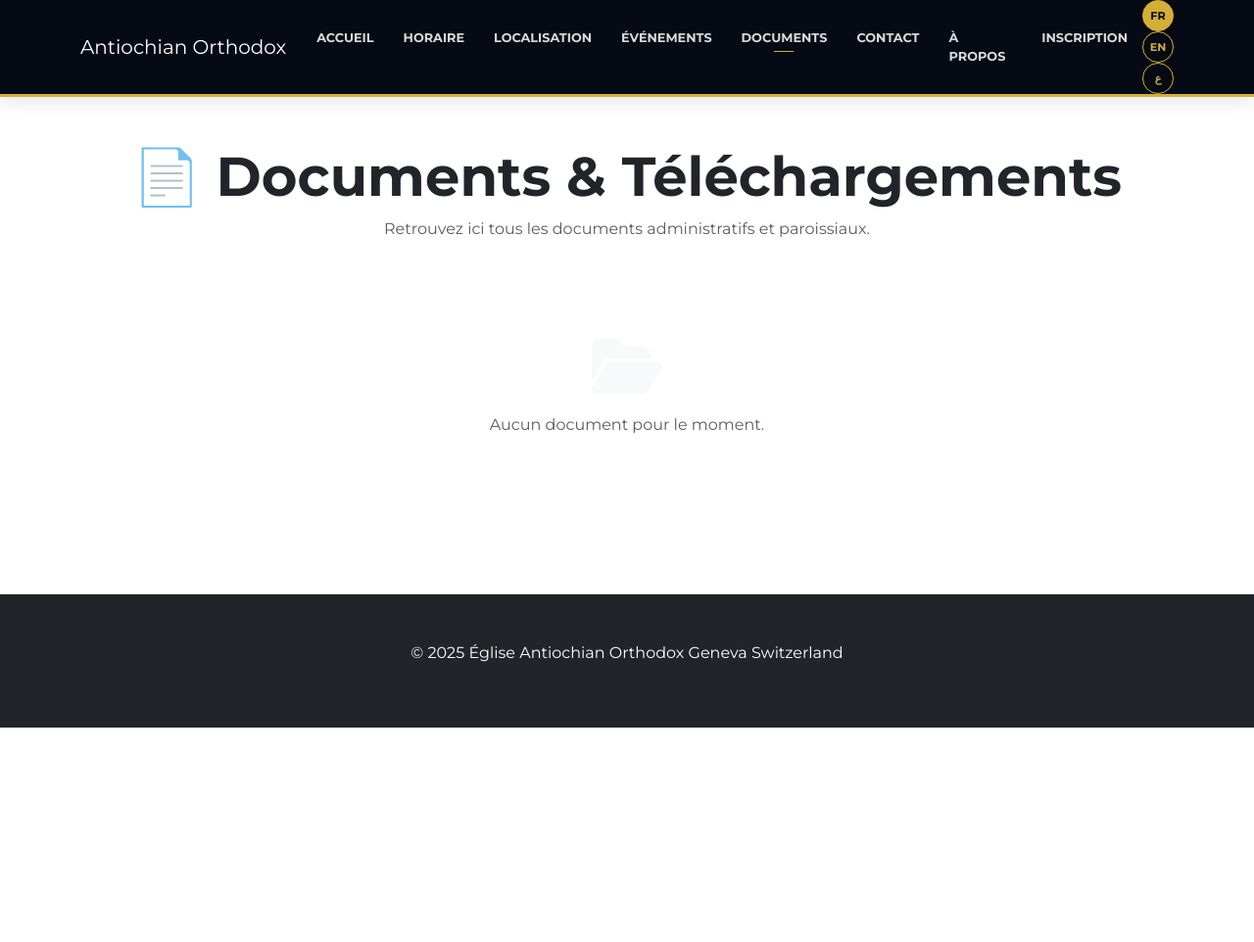
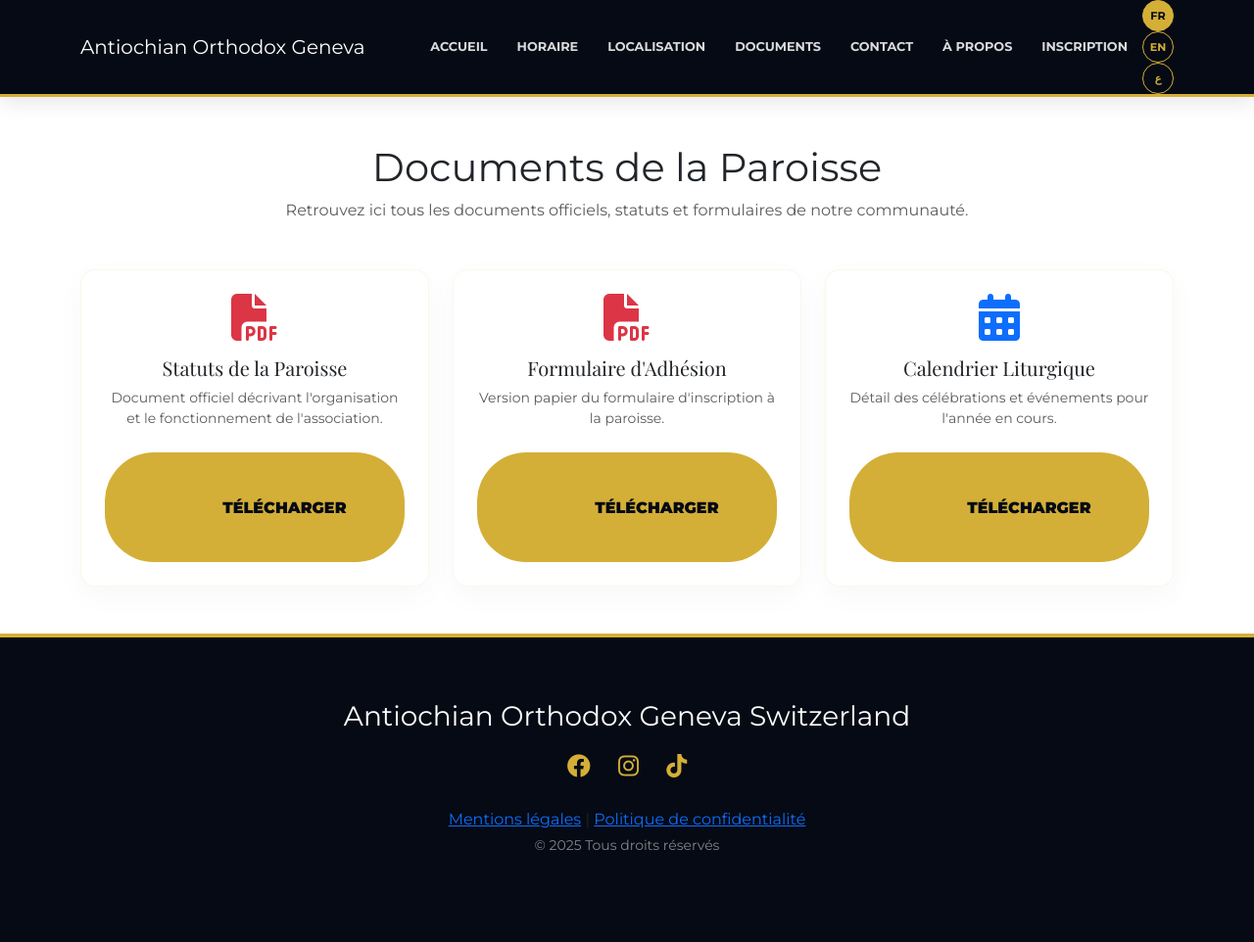
Before and after one commit to anthonybtssio/eglise-grec-geneve, a PHP site: page /documents in a window 1280 px wide. Shown: the whole page at 98% size. Before the commit the page ends 743 px from the top, so only its background shows below. Run offline with PHP 8.4, Linux system fonts and the light colour scheme.

Commit message:
Enhance documents page: update title and meta tags for clarity; improve navbar structure and accessibility; add official documents section with download buttons; implement PWA installation logic in script; style updates for installation button.

```diff
--- a/documents.php
+++ b/documents.php
@@ -1,28 +1,20 @@
-<?php
-$json = "photos.json";
-$p = file_exists($json) ? json_decode(file_get_contents($json), 1) : [];
-$docs = array_filter($p, function($v) { return $v['t'] === 'doc'; });
-?>
 <!DOCTYPE html>
 <html lang="fr">
 <head>
-    <meta charset="UTF-8"><meta name="viewport" content="width=device-width, initial-scale=1">
-    <title>Documents - Église Antiochian Orthodox Geneva</title>
+    <meta charset="UTF-8">
+    <meta name="viewport" content="width=device-width, initial-scale=1.0">
+    <title>Documents Officiels - Église Antiochian Orthodox Geneva Switzerland</title>
     <link href="https://cdn.jsdelivr.net/npm/bootstrap@5.3.2/dist/css/bootstrap.min.css" rel="stylesheet">
     <link rel="stylesheet" href="https://cdnjs.cloudflare.com/ajax/libs/font-awesome/6.4.2/css/all.min.css">
     <link rel="stylesheet" href="style.css">
-    <style>
-        .doc-card { border: none; border-radius: 15px; box-shadow: 0 5px 15px rgba(0,0,0,0.05); transition: 0.3s; height: 100%; }
-        .doc-card:hover { transform: translateY(-5px); box-shadow: 0 10px 20px rgba(0,0,0,0.1); }
-        .doc-icon { height: 120px; display: flex; align-items: center; justify-content: center; background: #f8f9fa; border-top-left-radius: 15px; border-top-right-radius: 15px; }
-        .btn-download { border-radius: 10px; font-weight: bold; }
-    </style>
+    <link rel="manifest" href="manifest.json">
+    <link rel="apple-touch-icon" href="logo.png">
 </head>
 <body>
-
+    <!-- Navbar -->
     <nav class="navbar navbar-expand-lg navbar-dark sticky-top">
         <div class="container">
-        <a class="navbar-brand" href="index.html">Antiochian Orthodox</a>
+            <a class="navbar-brand" href="index.html">Antiochian Orthodox <span class="d-none d-sm-inline">Geneva</span></a>
             <button class="navbar-toggler" type="button" data-bs-toggle="collapse" data-bs-target="#navbarMenu">
                 <span class="navbar-toggler-icon"></span>
             </button>
@@ -31,7 +23,6 @@ $docs = array_filter($p, function($v) { return $v['t'] === 'doc'; });
                     <li class="nav-item"><a class="nav-link" href="index.html">Accueil</a></li>
                     <li class="nav-item"><a class="nav-link" href="horaire.html">Horaire</a></li>
                     <li class="nav-item"><a class="nav-link" href="localisation.html">Localisation</a></li>
-                <li class="nav-item"><a class="nav-link" href="evenement.html">Événements</a></li>
                     <li class="nav-item"><a class="nav-link active" href="documents.php">Documents</a></li>
                     <li class="nav-item"><a class="nav-link" href="contact.html">Contact</a></li>
                     <li class="nav-item"><a class="nav-link" href="apropos.html">À propos</a></li>
@@ -47,50 +38,74 @@ $docs = array_filter($p, function($v) { return $v['t'] === 'doc'; });
     </nav>
 
     <main class="container py-5">
-    <div class="text-center mb-5">
-        <h1 class="display-4 fw-bold">📄 Documents & Téléchargements</h1>
-        <p class="text-muted">Retrouvez ici tous les documents administratifs et paroissiaux.</p>
+        <h1 class="text-center section-title">Documents de la Paroisse</h1>
+        <p class="text-center text-muted mb-5">Retrouvez ici tous les documents officiels, statuts et formulaires de notre communauté.</p>
+
+        <div class="row g-4">
+            <!-- Grille de documents pour une meilleure réactivité que le tableau -->
+            <div class="col-12 col-md-6 col-lg-4">
+                <div class="info-card d-flex flex-column align-items-center text-center p-4">
+                    <i class="fas fa-file-pdf fa-3x mb-3 text-danger"></i>
+                    <h4 class="h5 mb-2">Statuts de la Paroisse</h4>
+                    <p class="small text-muted mb-4">Document officiel décrivant l'organisation et le fonctionnement de l'association.</p>
+                    <a href="uploads/statuts.pdf" class="btn btn-gold-action w-100" download>
+                        <i class="fas fa-download me-2"></i> Télécharger
+                    </a>
+                </div>
             </div>
 
-    <div class="row g-4">
-        <?php foreach($docs as $v): ?>
-            <div class="col-lg-3 col-md-4 col-sm-6">
-                <div class="card doc-card text-center">
-                    <div class="doc-icon">
-                        <?php
-                        $icon = "fa-file-alt";
-                        if($v['ext'] == 'pdf') $icon = "fa-file-pdf text-danger";
-                        if(in_array($v['ext'], ['doc', 'docx'])) $icon = "fa-file-word text-primary";
-                        if(in_array($v['ext'], ['xls', 'xlsx'])) $icon = "fa-file-excel text-success";
-                        ?>
-                        <i class="fas <?= $icon ?> fa-4x"></i>
+            <div class="col-12 col-md-6 col-lg-4">
+                <div class="info-card d-flex flex-column align-items-center text-center p-4">
+                    <i class="fas fa-file-pdf fa-3x mb-3 text-danger"></i>
+                    <h4 class="h5 mb-2">Formulaire d'Adhésion</h4>
+                    <p class="small text-muted mb-4">Version papier du formulaire d'inscription à la paroisse.</p>
+                    <a href="uploads/adhesion.pdf" class="btn btn-gold-action w-100" download>
+                        <i class="fas fa-download me-2"></i> Télécharger
+                    </a>
                 </div>
-                    <div class="card-body">
-                        <h6 class="card-title fw-bold text-dark"><?= $v['d'] ?></h6>
-                        <p class="text-muted small">Type: <?= strtoupper($v['ext']) ?> | <?= $v['date'] ?? '' ?></p>
-                        <a href="<?= $v['u'] ?>" target="_blank" class="btn btn-outline-primary btn-sm btn-download w-100">
-                            <i class="fas fa-download me-1"></i> Ouvrir
+            </div>
+
+            <div class="col-12 col-md-6 col-lg-4">
+                <div class="info-card d-flex flex-column align-items-center text-center p-4">
+                    <i class="fas fa-calendar-alt fa-3x mb-3 text-primary"></i>
+                    <h4 class="h5 mb-2">Calendrier Liturgique</h4>
+                    <p class="small text-muted mb-4">Détail des célébrations et événements pour l'année en cours.</p>
+                    <a href="uploads/calendrier.pdf" class="btn btn-gold-action w-100" download>
+                        <i class="fas fa-download me-2"></i> Télécharger
                     </a>
                 </div>
             </div>
         </div>
-        <?php endforeach; ?>
-
-        <?php if(empty($docs)): ?>
-            <div class="text-center py-5">
-                <i class="fas fa-folder-open fa-4x text-light mb-3"></i>
-                <p class="text-muted">Aucun document pour le moment.</p>
-            </div>
-        <?php endif; ?>
-    </div>
     </main>
 
-<footer class="text-center py-5 border-top mt-5 bg-dark text-white">
+    <footer class="text-center">
         <div class="container">
-        <p>&copy; 2025 Église Antiochian Orthodox Geneva Switzerland</p>
+            <div class="row">
+                <div class="col-12 mb-4">
+                    <h3 class="text-white mb-3">Antiochian Orthodox Geneva Switzerland</h3>
+                    <div class="social-icons">
+                        <a href="https://m.facebook.com/share/p/16q4RCaz4V/?mibextid=wwXIfr&wtsid=rdr_0NXitAsiyx5FxvxpR" target="_blank"><i class="fab fa-facebook"></i></a>
+                        <a href="https://www.instagram.com/antioch_geneve?igsh=ZjM0MW9qY2VpeDNh" target="_blank"><i class="fab fa-instagram"></i></a>
+                        <a href="https://www.tiktok.com/@user1045672728666" target="_blank"><i class="fab fa-tiktok"></i></a>
+                    </div>
+                </div>
+                <div class="col-12 mb-4">
+                    <p class="mb-1">
+                        <a href="mentions-legales.html">Mentions légales</a> |
+                        <a href="politique-confidentialite.html">Politique de confidentialité</a>
+                    </p>
+                    <p class="small text-white-50">&copy; 2025 Tous droits réservés</p>
+                </div>
+            </div>
         </div>
     </footer>
 
     <script src="https://cdn.jsdelivr.net/npm/bootstrap@5.3.2/dist/js/bootstrap.bundle.min.js"></script>
+    <script src="script.js"></script>
+    <script>
+      if ('serviceWorker' in navigator) {
+        navigator.serviceWorker.register('sw.js');
+      }
+    </script>
 </body>
 </html>
--- a/script.js
+++ b/script.js
@@ -13,9 +13,38 @@ document.addEventListener("DOMContentLoaded", function() {
         }
     });
 
-    // Gestion des langues (si nécessaire)
-    const savedLang = localStorage.getItem('lang') || 'fr';
-    // setLang(savedLang); // À activer si vous utilisez le système i18n
+    // 2. Logique d'installation PWA
+    let deferredPrompt;
+    const installContainer = document.getElementById('installContainer');
+    const btnInstall = document.getElementById('btnInstall');
+
+    window.addEventListener('beforeinstallprompt', (e) => {
+        // Empêcher Chrome d'afficher la bannière automatique
+        e.preventDefault();
+        // Garder l'événement pour plus tard
+        deferredPrompt = e;
+        // Afficher notre propre bouton
+        if (installContainer) installContainer.style.display = 'block';
+    });
+
+    if (btnInstall) {
+        btnInstall.addEventListener('click', async () => {
+            if (deferredPrompt) {
+                // Afficher la boîte de dialogue d'installation
+                deferredPrompt.prompt();
+                const { outcome } = await deferredPrompt.userChoice;
+                // On cache le bouton après le choix
+                deferredPrompt = null;
+                if (installContainer) installContainer.style.display = 'none';
+            }
+        });
+    }
+
+    // Cacher le bouton si l'app est déjà installée
+    window.addEventListener('appinstalled', () => {
+        if (installContainer) installContainer.style.display = 'none';
+        deferredPrompt = null;
+    });
 });
 
 function setLang(lang) {
--- a/style.css
+++ b/style.css
@@ -150,9 +150,23 @@ body {
 /* Carrousel */
 .carousel-item img { height: 600px; object-fit: contain; background: #000; }
 
-@media (max-width: 768px) {
-    .navbar { min-height: 75px; }
-    .carousel-item img { height: 350px; }
+/* Bouton Installation App */
+.btn-outline-gold {
+    border: 2px solid var(--gold-color);
+    color: var(--gold-color);
+    background: transparent;
+    font-weight: 700;
+    text-transform: uppercase;
+    font-size: 0.75rem;
+    padding: 0.4rem 1rem;
+    border-radius: 50px;
+    transition: all 0.3s ease;
+}
+
+.btn-outline-gold:hover {
+    background: var(--gold-color);
+    color: var(--primary-color);
+    transform: translateY(-2px);
 }
 
 footer {
```
Lines whose indentation alone changed are shown as unchanged.
